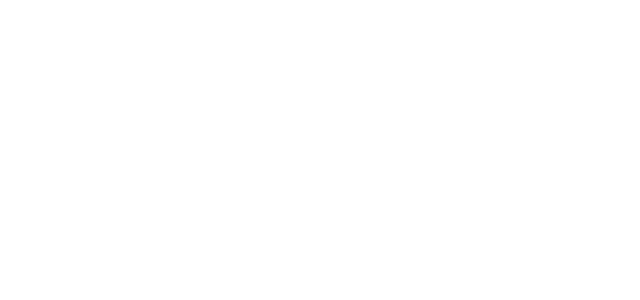
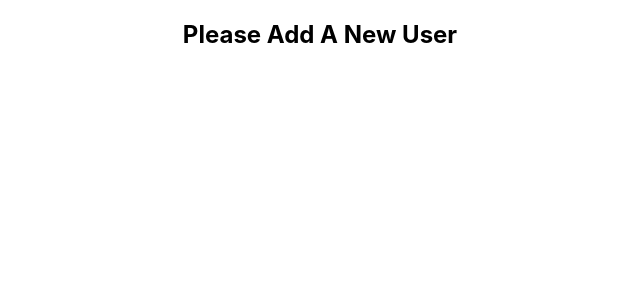
Before and after one commit to noormohammad20/react-node-mongo, a React (Create React App) app: page /user/add in a window 1280 px wide. Shown: the top 300 px of the page, without its empty margins (320-960 px from the left). Built offline with nearby package versions, Linux system fonts and the light colour scheme.

Commit message:
Async await, try catch and mongodb connection

```diff
--- a/package.json
+++ b/package.json
@@ -8,6 +8,7 @@
     "@testing-library/user-event": "^13.5.0",
     "react": "^18.0.0",
     "react-dom": "^18.0.0",
+    "react-router-dom": "^6.3.0",
     "react-scripts": "5.0.1",
     "web-vitals": "^2.1.4"
   },
--- a/src/App.js
+++ b/src/App.js
@@ -1,9 +1,15 @@
+import { Route, Routes } from 'react-router-dom'
 import './App.css'
+import AddUser from './components/AddUser/AddUser'
+import Home from './components/Home/Home'
 
 function App() {
   return (
     <div className="App">
-
+      <Routes>
+        <Route path='/' element={<Home></Home>}></Route>
+        <Route path='user/add' element={<AddUser></AddUser>}></Route>
+      </Routes>
     </div>
   )
 }
--- /dev/null
+++ b/src/components/AddUser/AddUser.js
@@ -0,0 +1,11 @@
+import React from 'react'
+
+const AddUser = () => {
+    return (
+        <div>
+            <h2>Please Add A New User</h2>
+        </div>
+    )
+}
+
+export default AddUser
--- /dev/null
+++ b/src/components/Home/Home.js
@@ -0,0 +1,11 @@
+import React from 'react'
+
+const Home = () => {
+    return (
+        <div>
+
+        </div>
+    )
+}
+
+export default Home
--- a/src/index.js
+++ b/src/index.js
@@ -1,17 +1,20 @@
-import React from 'react';
-import ReactDOM from 'react-dom/client';
-import './index.css';
-import App from './App';
-import reportWebVitals from './reportWebVitals';
+import React from 'react'
+import ReactDOM from 'react-dom/client'
+import './index.css'
+import App from './App'
+import reportWebVitals from './reportWebVitals'
+import { BrowserRouter } from 'react-router-dom'
 
-const root = ReactDOM.createRoot(document.getElementById('root'));
+const root = ReactDOM.createRoot(document.getElementById('root'))
 root.render(
-  <React.StrictMode>
-    <App />
-  </React.StrictMode>
-);
+  <BrowserRouter>
+    <React.StrictMode>
+      <App />
+    </React.StrictMode>
+  </BrowserRouter>
+)
 
 // If you want to start measuring performance in your app, pass a function
 // to log results (for example: reportWebVitals(console.log))
 // or send to an analytics endpoint. Learn more: https://bit.ly/CRA-vitals
-reportWebVitals();
+reportWebVitals()
```
Also changed, not shown: 1 other file (tests, documents, lock files or other folders).
